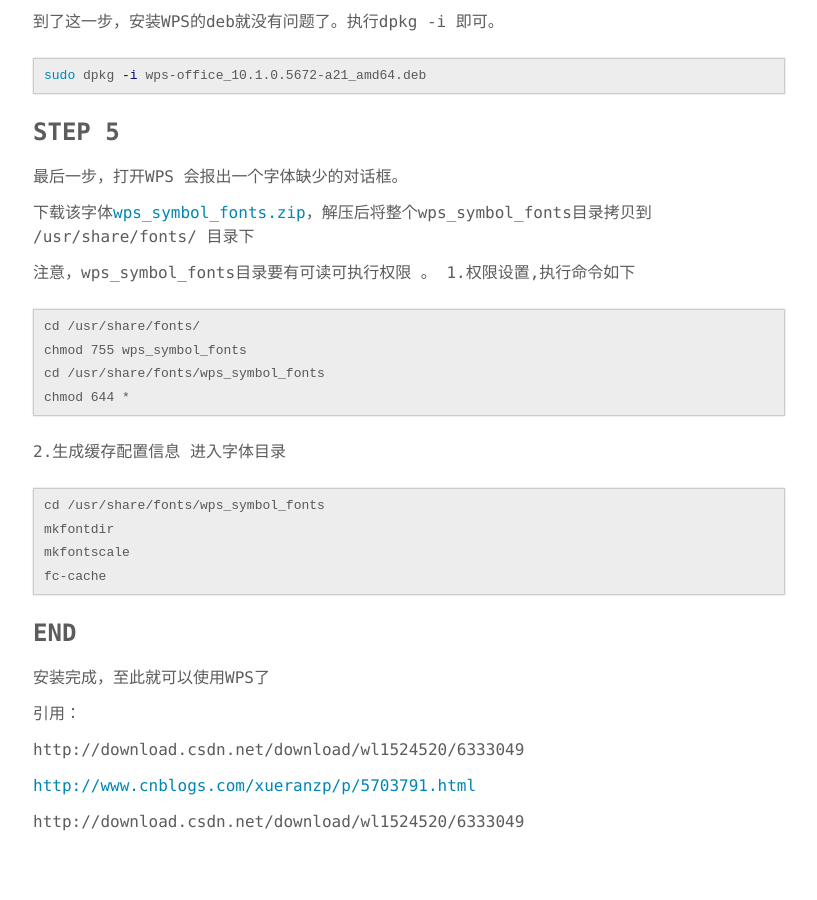
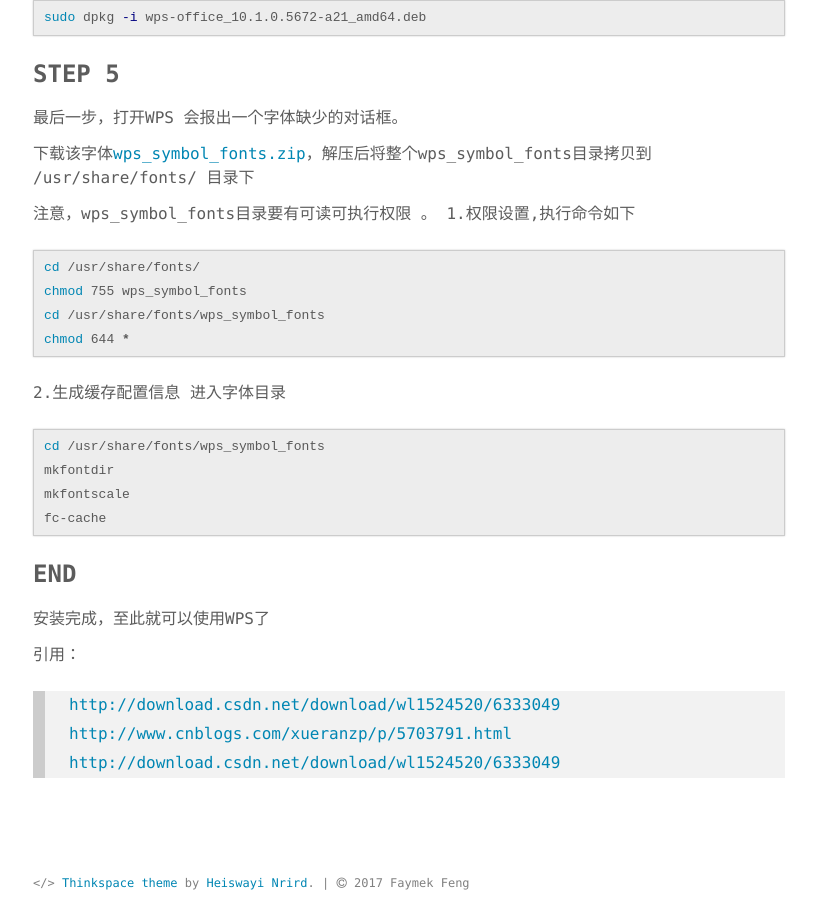
Before and after one commit to faymek/blog-thinkspace, a Jekyll site: the page built from _posts/2017-09-15-Ubuntu 16.10 安装WPS.md, in a window 1280 px wide and 900 px high, scrolled down 1125 px. Shown: the whole window, without its empty margins (231-1048 px from the left). Built offline with Jekyll 4.4.1, drawn with Linux system fonts in a browser that asks for light colours; our own code applies the rules of GitHub Pages for plain Markdown files; some of the changed text lies outside the part shown.

Commit message:
little fix to the second blog

````diff
--- a/_posts/2017-09-15-Ubuntu 16.10 安装WPS.md
+++ b/_posts/2017-09-15-Ubuntu 16.10 安装WPS.md
@@ -53,7 +61,7 @@ sudo dpkg -i wps-office_10.1.0.5672-a21_amd64.deb
 注意，wps_symbol_fonts目录要有可读可执行权限 。
 1.权限设置,执行命令如下
 
-```
+```shell
 cd /usr/share/fonts/
 chmod 755 wps_symbol_fonts
 cd /usr/share/fonts/wps_symbol_fonts
@@ -63,7 +71,7 @@ chmod 644 *
 2.生成缓存配置信息
 进入字体目录
 
-```
+```shell
 cd /usr/share/fonts/wps_symbol_fonts
 mkfontdir
 mkfontscale
@@ -78,8 +86,6 @@ fc-cache
 
 引用：
 
-http://download.csdn.net/download/wl1524520/6333049
-
-<http://www.cnblogs.com/xueranzp/p/5703791.html>
-
-http://download.csdn.net/download/wl1524520/6333049
+> <http://download.csdn.net/download/wl1524520/6333049>
+> <http://www.cnblogs.com/xueranzp/p/5703791.html>
+> <http://download.csdn.net/download/wl1524520/6333049>
````
Also changed, not shown: other parts of _posts/2017-09-15-Ubuntu 16.10 安装WPS.md (+9 -1 lines), 5 other files.
